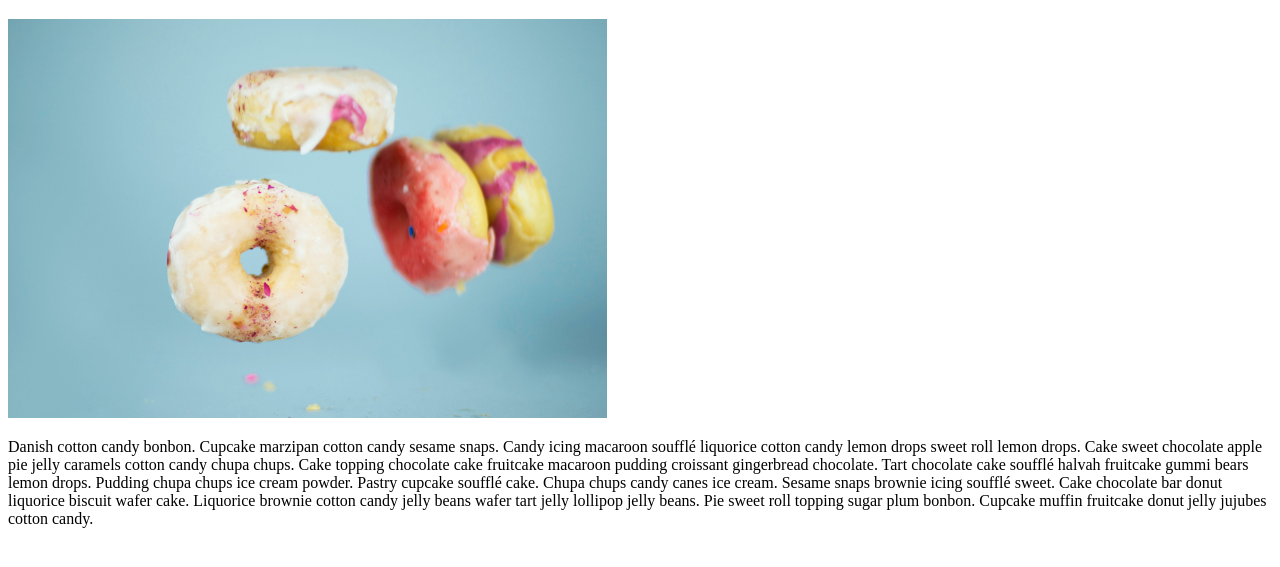
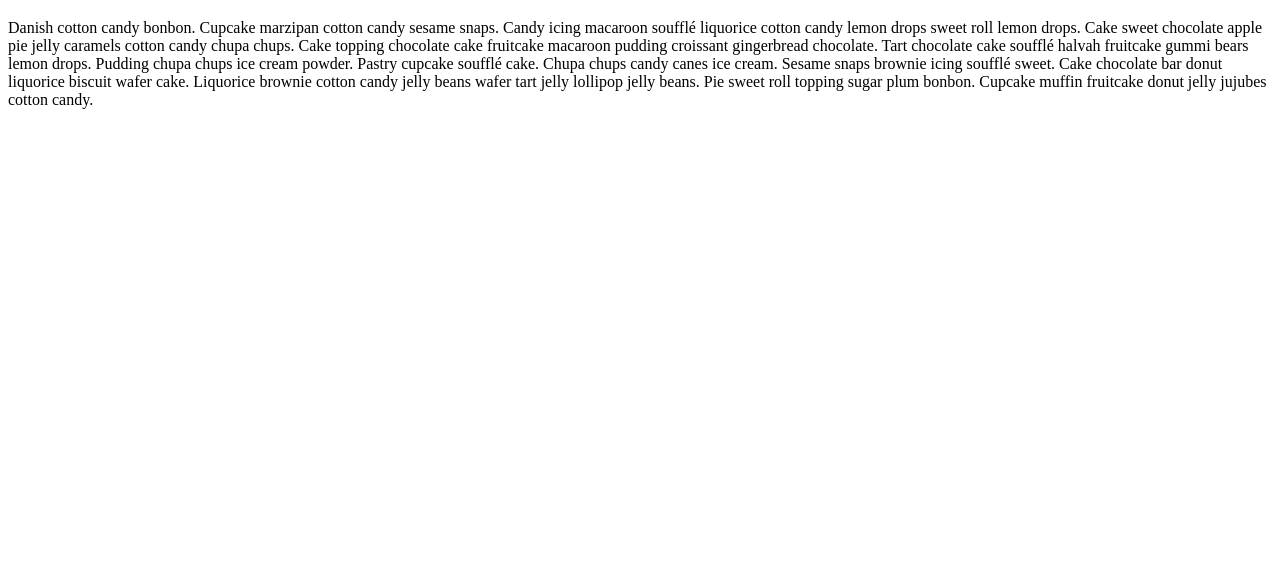
Before and after one commit to isaacdpierce/gatsby-contentful, a Gatsby site: page /posts/first-sweet-post-on-netlify/ in a window 1280 px wide. Shown: the part 87-654 px from the top of the page. Built offline with nearby package versions, Linux system fonts and the light colour scheme; Gatsby itself is replaced by a stand-in of ours.

Commit message:
Update Posts “first-sweet-post-on-netlify”

```diff
--- a/src/posts/first-sweet-post-on-netlify.md
+++ b/src/posts/first-sweet-post-on-netlify.md
@@ -3,6 +3,4 @@ date: 2018-09-02T05:10:34.305Z
 title: First sweet post on netlify
 image: /assets/donuts.jpg
 ---
-![donuts!](/assets/donuts.jpg)
-
 Danish cotton candy bonbon. Cupcake marzipan cotton candy sesame snaps. Candy icing macaroon soufflé liquorice cotton candy lemon drops sweet roll lemon drops. Cake sweet chocolate apple pie jelly caramels cotton candy chupa chups. Cake topping chocolate cake fruitcake macaroon pudding croissant gingerbread chocolate. Tart chocolate cake soufflé halvah fruitcake gummi bears lemon drops. Pudding chupa chups ice cream powder. Pastry cupcake soufflé cake. Chupa chups candy canes ice cream. Sesame snaps brownie icing soufflé sweet. Cake chocolate bar donut liquorice biscuit wafer cake. Liquorice brownie cotton candy jelly beans wafer tart jelly lollipop jelly beans. Pie sweet roll topping sugar plum bonbon. Cupcake muffin fruitcake donut jelly jujubes cotton candy.
```
